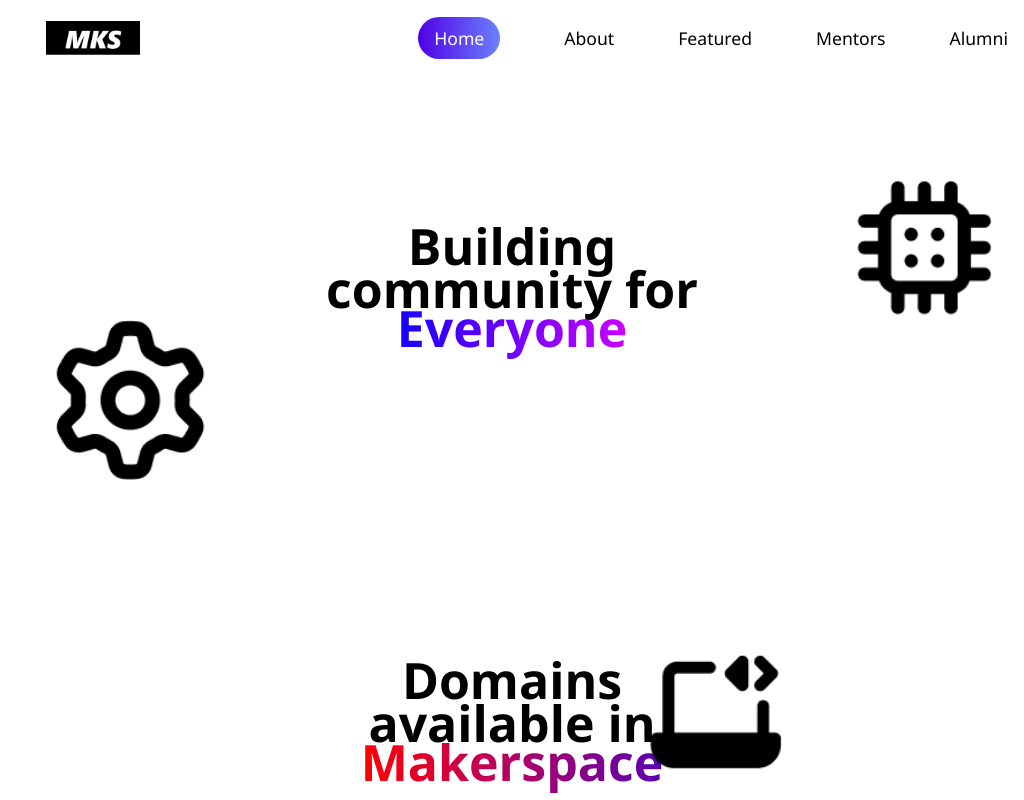
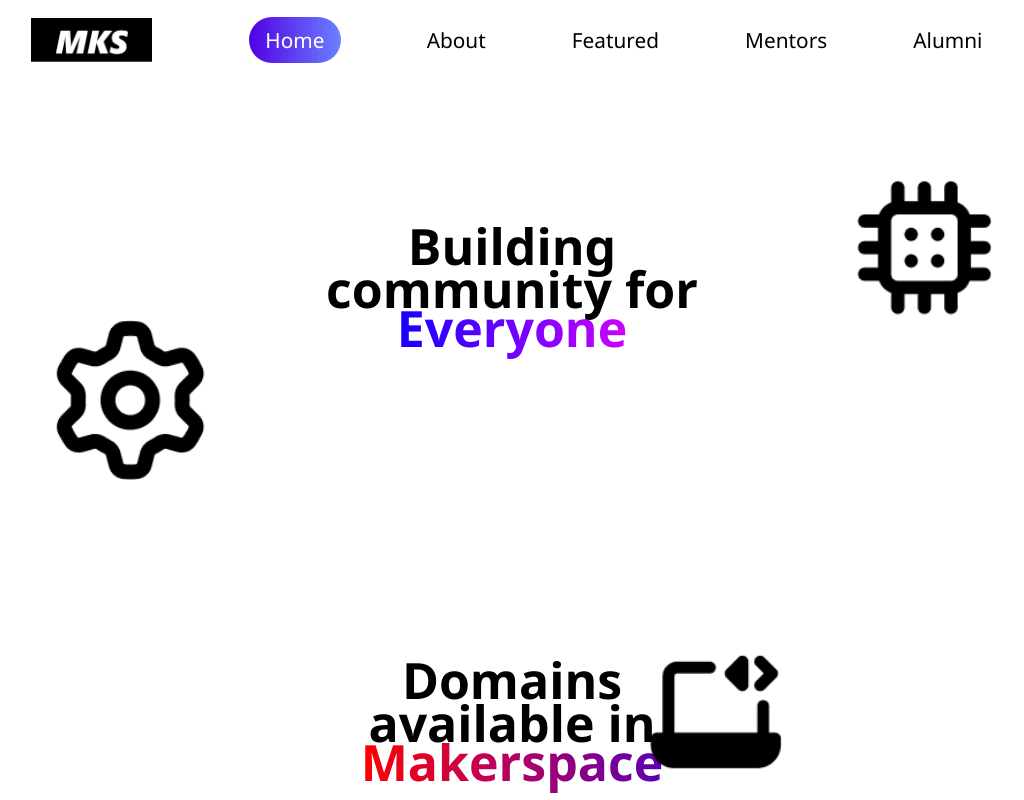
Before and after one commit to ju-makerspace/mks-website, a React (Create React App) app in the folder frontend/: page / in a window 1024 px wide. Shown: the top 800 px of the page. Built offline with nearby package versions, Linux system fonts and the light colour scheme; the HTML template or start-up script is replaced by a standard one.

Commit message:
Updated Navbar resposiveness

```diff
--- a/frontend/public/index.html
+++ b/frontend/public/index.html
@@ -3,7 +3,7 @@
   <head>
     <meta charset="utf-8" />
     <link rel="icon" href="%PUBLIC_URL%/favicon/favicon-32x32.png" />
-    <meta name="viewport" content="width=device-width, initial-scale=1" />
+    <meta name="viewport" content="width=device-width, initial-scale=1, maximum-scale=1" />
     <meta name="theme-color" content="#000000" />
     <meta property="og:image" content="%PUBLIC_URL%/images/home-seo-lg.png">
     <meta
--- a/frontend/src/styles/desktop/Navbar.css
+++ b/frontend/src/styles/desktop/Navbar.css
@@ -1,7 +1,7 @@
 /* navbar */
 navbar {
     display: flex;
-    justify-content: space-between;
+    justify-content: space-evenly;
     align-items: center;
     font-size: large;
     top: 0;
@@ -26,11 +26,14 @@ navbar {
 navbar ul {
     list-style: none;
     display: flex;
-    margin-right: 22%;
+    justify-content: space-around;
+    align-items: center;
+    width: 80vw;
+    /* margin-right: 22%; */
 }
 
 navbar ul li {
-    padding: 0 60px;
+    /* padding: 0 45px; */
     font-size: 1.5rem;
 }
 
@@ -42,7 +45,7 @@ navbar ul li a {
 }
 
 navbar img {
-    margin-left: 30px;
+    /* margin-left: 30px; */
     height: 3rem;
 }
 
@@ -56,12 +59,18 @@ navbar .active {
 
 /* Desktop: 1024px - 1200px */
 @media all and (min-width: 1024px) and (max-width: 1200px) {
-    navbar ul {
-        margin-right: 10%;
+    navbar ul li {
+        font-size: 1.3rem;
     }
 
+    navbar img {
+        height: 2.8rem;
+    }
+}
+
+/* Tablet: 768px - 1023px */
+@media all and (min-width: 768px) and (max-width: 900px) {
     navbar ul li {
-        padding: 0 2.5rem;
         font-size: 1.2rem;
     }
 
@@ -70,35 +79,14 @@ navbar .active {
     }
 }
 
-/* Tablet: 768px - 1023px */
-@media all and (min-width: 768px) and (max-width: 900px) {
-    navbar ul {
-        margin-right: 5%
-    }
+@media all and (min-width: 900px) and (max-width: 1024px) {
 
     navbar ul li {
-        padding: 0 1.59rem;
-        font-size: 1rem;
+        font-size: 1.3rem;
     }
 
     navbar img {
-        margin-left: 8px;
-        height: 2rem;
-    }
-}
-
-@media all and (min-width: 900px) and (max-width: 1024px) {
-    navbar ul {
-        margin-right: 5%
-    }
-
-    navbar ul li {
-        padding: 0 2rem;
-        font-size: 1.1rem;
-    }
-
-    navbar img {
-        height: 2.1rem;
+        height: 2.7rem;
     }
 }
 
```
